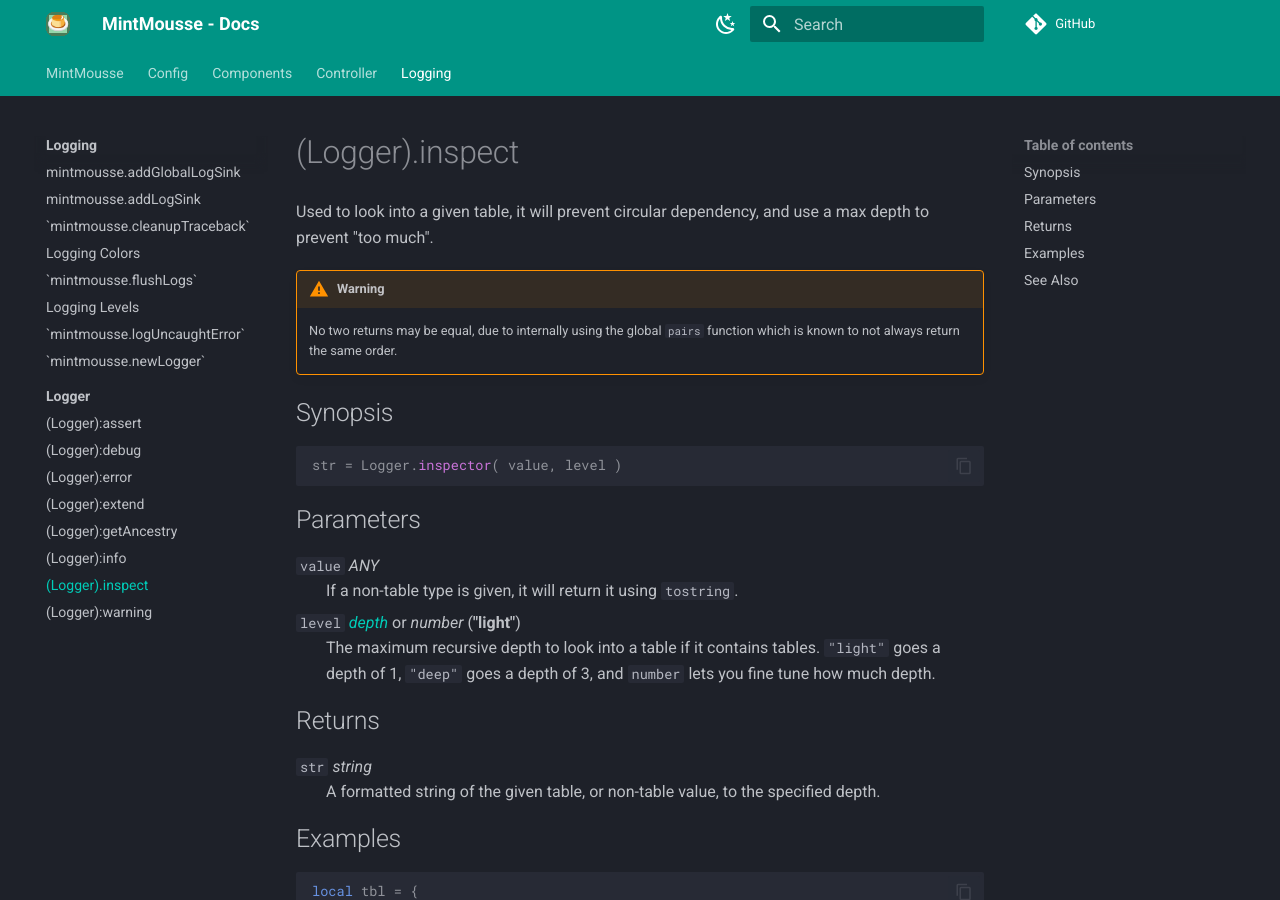
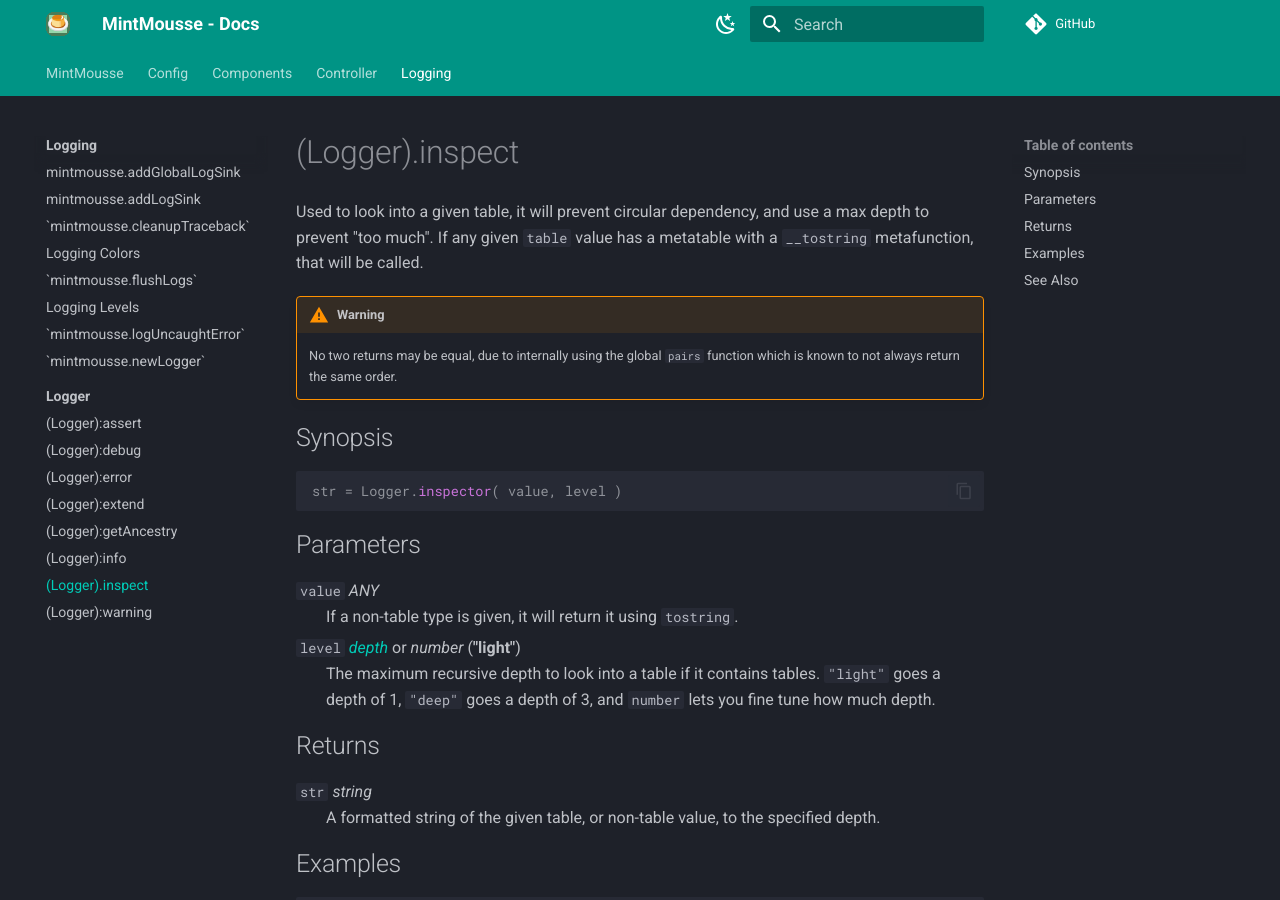
Before and after one commit to EngineerSmith/MintMousse, an MkDocs documentation site: the page built from docs/logging/logger/inspect.md, in a window 1280 px wide and 900 px high. Built offline with MkDocs 1.6.1 and Material for MkDocs 9.7.7, drawn with Linux system fonts in a browser that asks for light colours; comment, search, counter and statistics services are not loaded; the version menu is left out.

Commit message:
feat: logging inspector now respects __tostring metafunc

```diff
--- a/docs/logging/logger/inspect.md
+++ b/docs/logging/logger/inspect.md
@@ -1,5 +1,5 @@
 # (Logger).inspect
-Used to look into a given table, it will prevent circular dependency, and use a max depth to prevent "too much".
+Used to look into a given table, it will prevent circular dependency, and use a max depth to prevent "too much". If any given `table` value has a metatable with a `__tostring` metafunction, that will be called.
 
 !!! warning "Warning"
 
```
Also changed, not shown: 1 other file.
